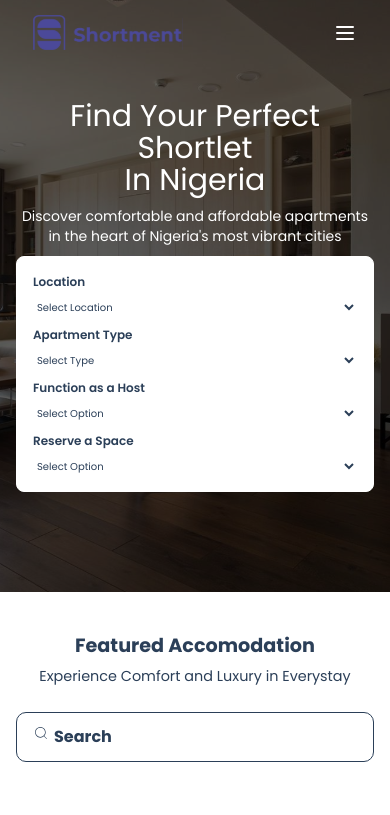
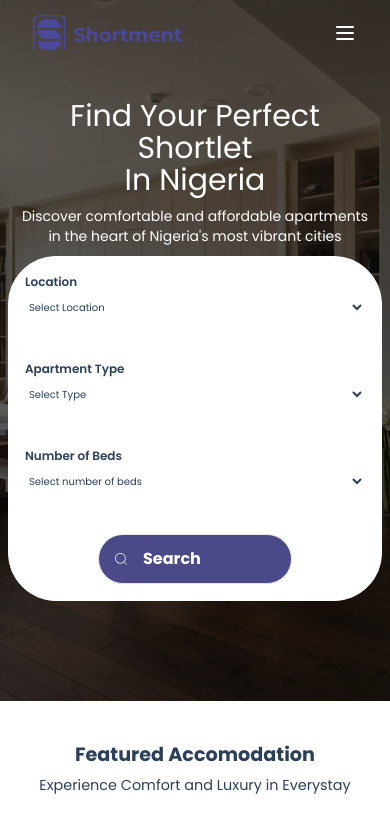
Before and after one commit to ATBTECHhub/PROPTECH-FRONTEND, a React (Vite) app: page / in a window 390 px wide. Shown: the top 815 px of the page. Built offline with nearby package versions, Linux system fonts and the light colour scheme.

Commit message:
herosection

```diff
--- a/src/components/Features.jsx
+++ b/src/components/Features.jsx
@@ -4,7 +4,7 @@ import { Link } from "react-router-dom";
 
 const Features = () => {
   return (
-    <section className="gap-[20px] sm:gap-[30px] lg:gap-[41px] grid grid-cols-1 sm:grid-cols-2 lg:grid-cols-3 lg:m-[75px] mx-auto my-[5px] sm:my-[50px] text-[#2B3F58] container">
+    <section className="gap-[20px] sm:gap-[30px] lg:gap-[41px] grid grid-cols-1 sm:grid-cols-2 lg:grid-cols-3 lg:m-[75px] mx-auto my-[5px] items-center justify-center sm:my-[50px] text-[#2B3F58] container">
       {rooms.map((item, index) => (
         <div key={index} className="flex flex-col">
           <img
--- a/src/components/Herosection.jsx
+++ b/src/components/Herosection.jsx
@@ -1,6 +1,9 @@
+import { CiSearch } from "react-icons/ci";
+import { Link } from "react-router-dom";
+
 const Herosection = () => {
   return (
-    <section className="flex flex-col items-center pt-[100px] md:pt-[180px] pb-[100px] md:pb-[130px] text-center">
+    <section className="flex flex-col items-center pt-[100px] md:pt-[180px] pb-[100px] md:pb-[130px] text-center ">
       <div className="px-4 md:px-0 text-white">
         <h1 className="text-3xl md:text-6xl leading-8 md:leading-12">
           Find Your Perfect Shortlet <br />
@@ -11,8 +14,8 @@ const Herosection = () => {
           Nigeria's most vibrant cities
         </p>
       </div>
-      <div className="flex justify-center items-center px-4 md:px-[275px] w-full">
-        <form className="flex md:flex-row flex-col justify-center items-center gap-[10px] md:gap-[15px] border-white bg-white p-4 border rounded-lg w-full md:w-[800px] text-black">
+      <div className="flex justify-center items-center px-2 md:px-[275px] w-full ">
+        <form className="flex md:flex-row flex-col justify-center items-center gap-11 md:gap-[15px] border-white  bg-white p-4 border rounded-[3rem] w-full md:w-[800px] text-black">
           <div className="flex flex-col w-full">
             <label
               htmlFor="location"
@@ -54,33 +57,25 @@ const Herosection = () => {
               htmlFor="host"
               className="mb-2 font-semibold text-[#2B3F58] text-[12px] text-left md:text-[14px]"
             >
-              Function as a Host
+              Number of Beds
             </label>
             <select
               name="host"
               id="host"
               className="bg-transparent border-none w-full text-[#2B3F58] text-[10px] md:text-[12px] placeholder-gray-500"
             >
-              <option value="Yes">Select Option</option>
+              <option value="Yes">Select number of beds </option>
               <option value="No">No</option>
             </select>
           </div>
 
-          <div className="flex flex-col w-full">
-            <label
-              htmlFor="reserve"
-              className="mb-2 font-semibold text-[#2B3F58] text-[12px] text-left md:text-[14px]"
-            >
-              Reserve a Space
-            </label>
-            <select
-              name="reserve"
-              id="reserve"
-              className="bg-transparent border-none w-full text-[#2B3F58] text-[10px] md:text-[12px] placeholder-gray-500"
-            >
-              <option value="One Bedroom">Select Option</option>
-              <option value="Two Bedroom">Two Bedroom</option>
-            </select>
+          <div className="flex flex-col w-full items-center">
+            <Link>
+              <p className="flex gap-[14px] bg-[#4C4989] px-[14px] md:px-[26px] py-[12px] border rounded-[50px] md:rounded-[30px] w-[194px] md:w-auto text-white items-center">
+                <CiSearch className="text-white" />
+                <b className="text-[16px]">Search</b>
+              </p>
+            </Link>
           </div>
         </form>
       </div>
--- a/src/components/Navbar.jsx
+++ b/src/components/Navbar.jsx
@@ -77,7 +77,7 @@ const Navbar = () => {
 
       {/* Mobile Menu */}
       {isOpen && (
-        <div className="flex flex-col items-center bg-[#2B3F58] text-white lg:hidden">
+        <div className="flex flex-col items-center bg-[#4C4989] text-white lg:hidden">
           <ul className="flex flex-col gap-[15px] mt-4">
             <li>
               <Link to="/" onClick={toggleNavbar}>
--- a/src/components/Testimonies.jsx
+++ b/src/components/Testimonies.jsx
@@ -21,7 +21,7 @@ const Testimonies = () => {
           <h1 className="pb-[25px] text-[#2B3F58] font-bold text-left">
             Adeola John
           </h1>
-          <p className="pb-[25px] text-[#2B3F58] text-[14px] leading-6 text-justify">
+          <p className="pb-[25px] text-[#2B3F58] text-[14px] leading-6 text-left">
             I had an incredible stay at Shortment Service Apartment. The
             apartment was clean, modern, and had all the amenities I needed.
             Highly recommend it for both short and long stays!
@@ -40,7 +40,7 @@ const Testimonies = () => {
           <h1 className="pb-[25px] text-[#2B3F58] font-bold text-left">
             Julius Jimmy
           </h1>
-          <p className="pb-[25px] text-[#2B3F58] text-[14px] leading-6 text-justify">
+          <p className="pb-[25px] text-[#2B3F58] text-[14px] leading-6 text-left">
             Fantastic location and excellent service! The apartment was spacious
             and comfortable, making me feel right at home. The nearby
             restaurants and shops were an added bonus. Will definitely stay here
@@ -60,7 +60,7 @@ const Testimonies = () => {
           <h1 className="pb-[25px] text-[#2B3F58] font-bold text-left">
             Andrew Blessing
           </h1>
-          <p className="pb-[25px] text-[#2B3F58] text-[14px] leading-6 text-justify">
+          <p className="pb-[25px] text-[#2B3F58] text-[14px] leading-6 text-left">
             One of the best service apartments I've ever stayed in. The fully
             equipped kitchen and laundry facilities were a lifesaver. The view
             from the balcony was stunning, and the gym was well-maintained.
```
